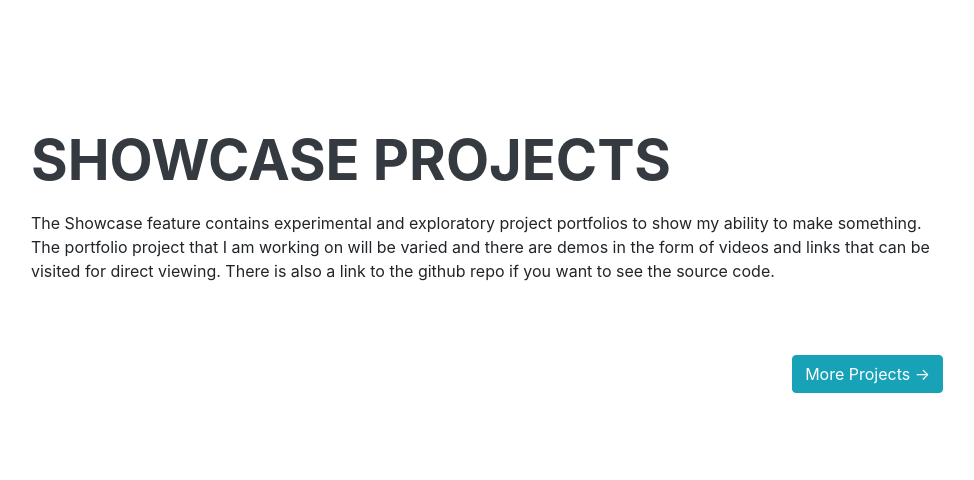
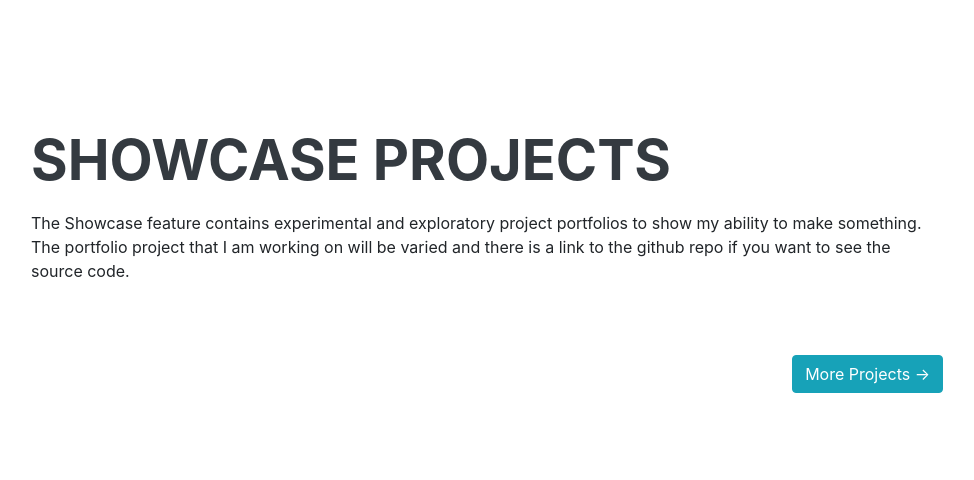
Before and after one commit to alviandk/personal_website, a Django app: page / in a window 1280 px wide. Shown: the part 2545-3025 px from the top of the page, without its empty margins (289-1263 px from the left). Run offline with Django 3.2, Linux system fonts and the light colour scheme; data that the repository does not hold is empty; some libraries are stand-ins or nearby versions; some web fonts are replaced.

Commit message:
home and db

```diff
--- a/templates/home.html
+++ b/templates/home.html
@@ -303,8 +303,7 @@
         <p class="mb-5">
           The Showcase feature contains experimental and exploratory project portfolios to show my ability to make something.
 
-          The portfolio project that I am working on will be varied and there are demos in the form of videos and links
-          that can be visited for direct viewing. There is also a link to the github repo if you want to see the source code.
+          The portfolio project that I am working on will be varied and there is a link to the github repo if you want to see the source code.
         </p>
 
     <div class="row">
```
Also changed, not shown: db-personal.sqlite3, personal_website/settings.py (line endings or trailing spaces).
